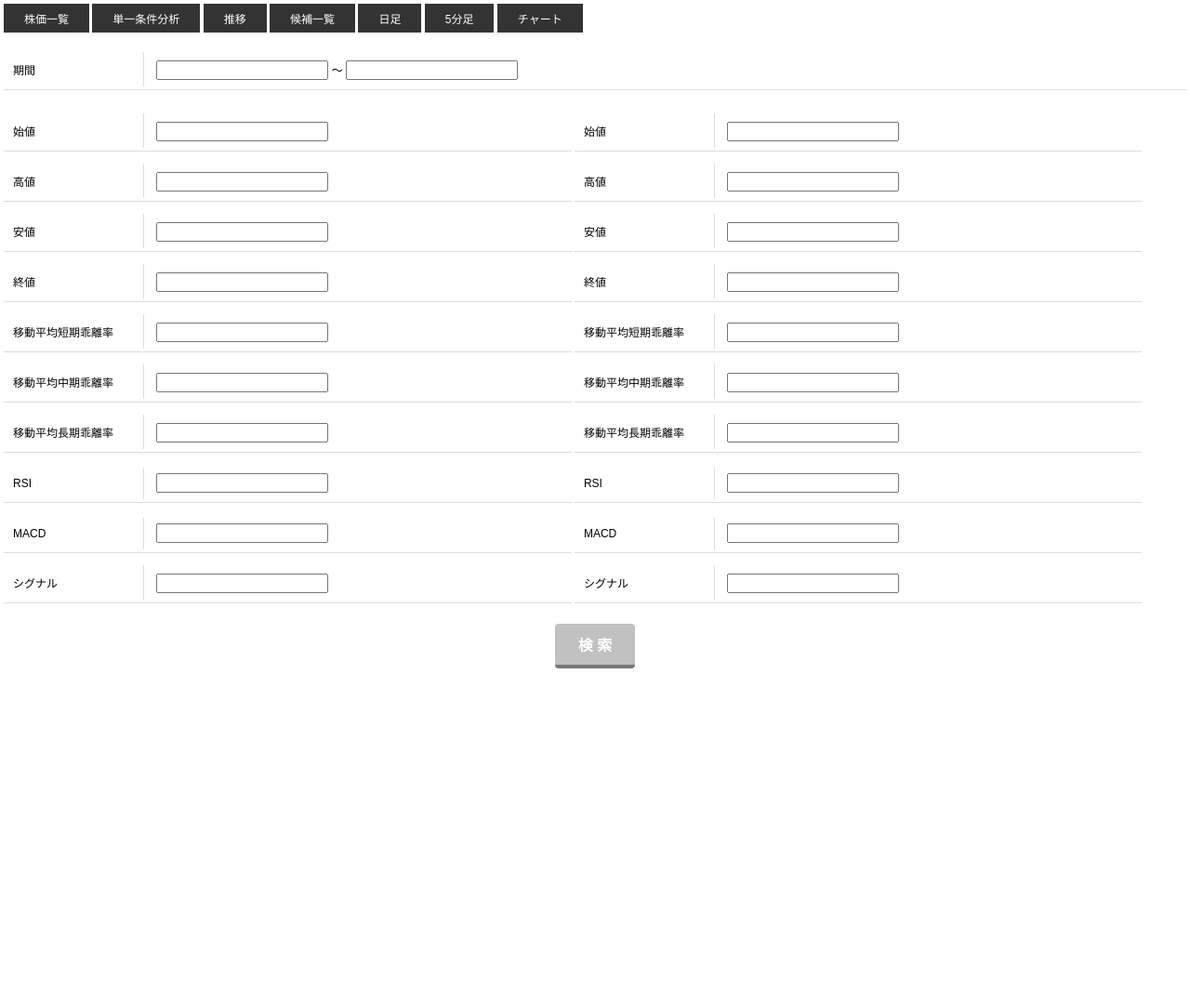
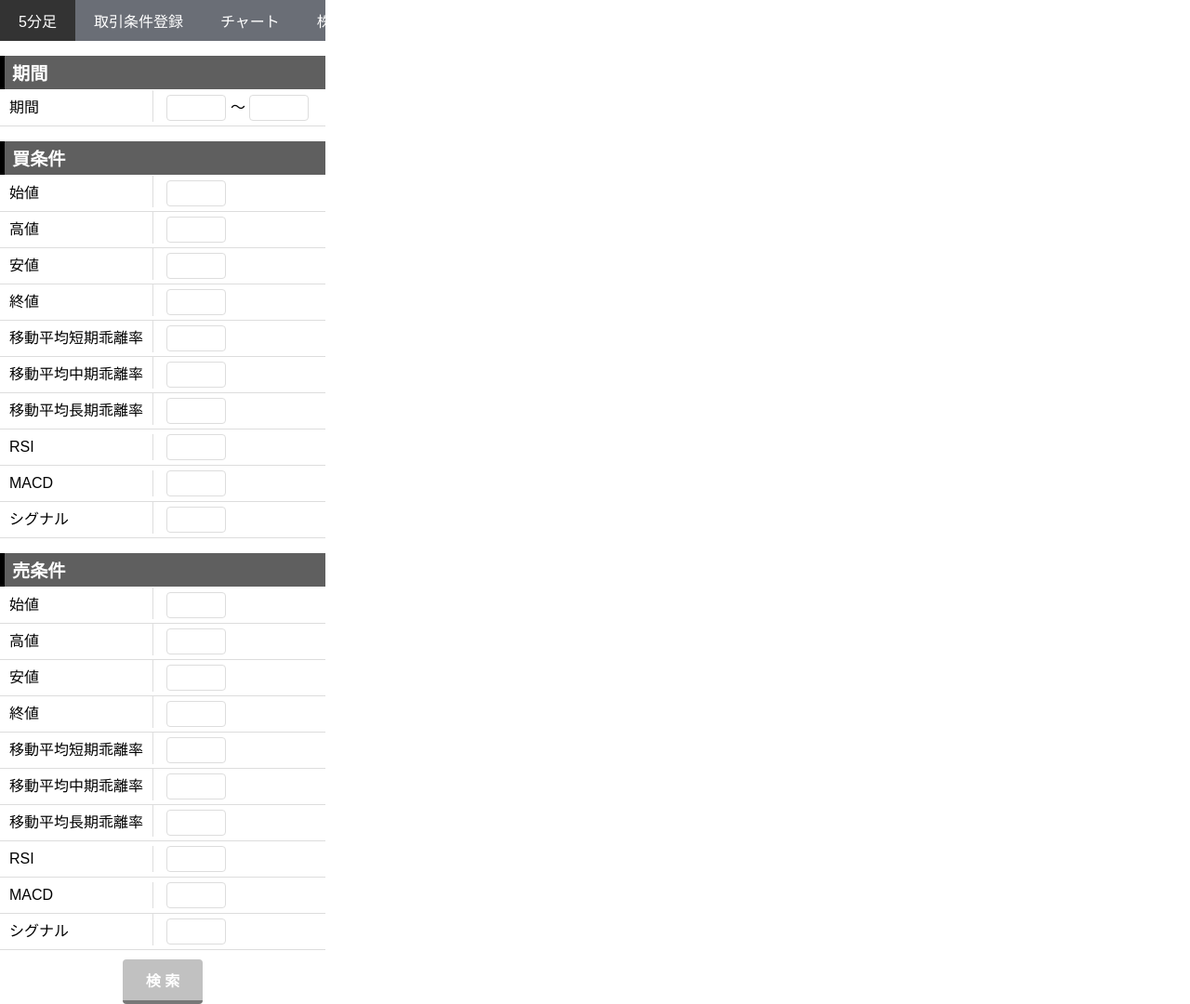
Before and after one commit to fd3s0412/kabu_analysis, a PHP site: page /torihikiRoleTouroku.php in a window 1280 px wide. Shown: the whole page at 93% size. Before the commit the page ends 719 px from the top, so only its background shows below. Run offline with PHP 8.4, Linux system fonts and the light colour scheme; some libraries are stand-ins or nearby versions.

Commit message:
スマホ向けデザイン修正

```diff
--- a/css/base.css
+++ b/css/base.css
@@ -2,15 +2,23 @@ body, div, p, span, table, table th, table td, ul, li {
 	margin: 0;
 	border: 0;
 	padding: 0;
+}
+body, div, p, span, table, table th, table td, ul, li, input, option {
 	box-sizing: border-box;
 	font-family: arial, sans-serif;
-	font-size: 12px;
+	font-size: 16px;
 }
-
 html,
 body {
-	width: 100%;
+	width: 350px;
 	height: 100%;
+}
+input[type="text"],
+input[type="number"] {
+	width: 4em;
+	border-radius: 4px;
+	border: 1px solid #ddd;
+	padding: 4px;
 }
 /*------------------------------------------------------------*/
 /* テーブル */
@@ -90,6 +98,15 @@ table td.pips_shisu_bar {
 	padding-left: 0;
 }
 /*------------------------------------------------------------*/
+/* スクロール領域 */
+/*------------------------------------------------------------*/
+.scroll_wrapper {
+	display: block;
+	width: 100%;
+	white-space: nowrap;
+	overflow: auto;
+}
+/*------------------------------------------------------------*/
 /* マイナス表示 */
 /*------------------------------------------------------------*/
 .minus {
@@ -144,15 +161,32 @@ table td.pips_shisu_bar {
 /*------------------------------------------------------------*/
 /* リスト */
 /*------------------------------------------------------------*/
-ul li {
+.header ul {
+	display: block;
+	overflow: auto;
+	white-space: nowrap;
+	font-size: 0;
+}
+.header ul li {
 	display: inline-block;
+	min-width: 5em;
 	list-style: none;
+}
+.header ul li a {
+	display: block;
+	padding: 10px 20px;
+	background-color: #6A6E76;
+	color: white;
+	text-decoration: none;
+}
+.header ul li a:hover {
+	background-color: #333333;
 }
 /*------------------------------------------------------------*/
 /* コンテンツ */
 /*------------------------------------------------------------*/
 .contents {
-	padding: 4px;
+	padding: 0;
 }
 /*------------------------------------------------------------*/
 /* 数値入力欄 */
@@ -204,16 +238,18 @@ div.two_block {
 	width: 48%;
 }
 dl {
+	margin: 0;
 	border-bottom: 1px solid #ddd;
+	padding: 0;
 }
 dl dt,
 dl dd {
 	margin: 0;
-	padding: 10px;
+	padding: 5px 10px;
 }
 dl dt {
 	display: inline-block;
-	width: 130px;
+	min-width: 9em;
 	border-right: 1px solid #ddd;
 }
 dl dd {
--- a/fragment/head.php
+++ b/fragment/head.php
@@ -1,2 +1,3 @@
+<meta name="viewport" content="width=350" >
 <link rel="stylesheet" type="text/css" href="./css/base.css">
 <script src="//ajax.googleapis.com/ajax/libs/jquery/1.11.0/jquery.min.js"></script>
--- a/header.php
+++ b/header.php
@@ -1,11 +1,12 @@
-<div class="contents header">
+<div class="header">
 	<ul>
-		<li><a class="button" href="./index.php">株価一覧</a></li>
-		<li><a class="button" href="./bunseki.php">単一条件分析</a></li>
-		<li><a class="button" href="./bunseki_suii.php">推移</a></li>
-		<li><a class="button" href="./kabu_koho.php">候補一覧</a></li>
-		<li><a class="button" href="./daily_chart.php">日足</a></li>
-		<li><a class="button" href="./chart5m.php?shoken_code=3656">5分足</a></li>
-		<li><a class="button" href="./graph.php?shokenCd=3656">チャート</a></li>
+		<li><a href="./chart5m.php?shoken_code=3656">5分足</a></li>
+		<li><a href="./torihikiRoleTouroku.php">取引条件登録</a></li>
+		<li><a href="./graph.php?shokenCd=3656">チャート</a></li>
+		<li><a href="./kabuka_ichiran.php">株価一覧</a></li>
+		<li><a href="./bunseki.php">単一条件分析</a></li>
+		<li><a href="./bunseki_suii.php">推移</a></li>
+		<li><a href="./kabu_koho.php">候補一覧</a></li>
+		<li><a href="./daily_chart.php">日足</a></li>
 		</ul>
 </div>
--- /dev/null
+++ b/js/chart5m.js
@@ -0,0 +1,4 @@
+$(function() {
+	// 表示領域調整
+	$('.scroll_wrapper').ResizeInner();
+});
--- a/torihikiRoleTouroku.php
+++ b/torihikiRoleTouroku.php
@@ -7,18 +7,16 @@ include (dirname ( __FILE__ ) . '/php_class/CsvUtil.php');
 ?>
 
 <head>
-<link rel="stylesheet" type="text/css" href="./css/base.css">
-<link rel="stylesheet" type="text/css"
-	href="/js/libs/SgrChart/SgrChart.css">
-<script
-	src="//ajax.googleapis.com/ajax/libs/jquery/1.11.0/jquery.min.js"></script>
-<script src="/js/libs/SgrChart/SgrChart.js"></script>
-<title>チャート</title>
+<?php include 'fragment/head.php'; ?>
+<title>取引ルール登録</title>
 </head>
 <body>
 	<?php include 'header.php'; ?>
 	<div class="contents">
-		<div class="one_block">
+		<!-- ------------------------------------------------------------ -->
+		<!-- 期間 -->
+		<!-- ------------------------------------------------------------ -->
+		<h2>期間</h2>
 		<dl>
 			<dt>期間</dt>
 			<dd>
@@ -27,8 +25,10 @@ include (dirname ( __FILE__ ) . '/php_class/CsvUtil.php');
 				<input type="number" />
 			</dd>
 		</dl>
-		</div>
-		<div class="two_block">
+		<!-- ------------------------------------------------------------ -->
+		<!-- 買い -->
+		<!-- ------------------------------------------------------------ -->
+		<h2>買条件</h2>
 		<dl>
 			<dt>始値</dt>
 			<dd><input type="number" /></dd>
@@ -69,8 +69,10 @@ include (dirname ( __FILE__ ) . '/php_class/CsvUtil.php');
 			<dt>シグナル</dt>
 			<dd><input type="number" /></dd>
 		</dl>
-		</div>
-		<div class="two_block">
+		<!-- ------------------------------------------------------------ -->
+		<!-- 売り -->
+		<!-- ------------------------------------------------------------ -->
+		<h2>売条件</h2>
 		<dl>
 			<dt>始値</dt>
 			<dd><input type="number" /></dd>
@@ -111,7 +113,9 @@ include (dirname ( __FILE__ ) . '/php_class/CsvUtil.php');
 			<dt>シグナル</dt>
 			<dd><input type="number" /></dd>
 		</dl>
-		</div>
+		<!-- ------------------------------------------------------------ -->
+		<!-- ボタンエリア -->
+		<!-- ------------------------------------------------------------ -->
 		<div class="btn_area">
 			<a href="#" class="btn_base">検 索</a>
 		</div>
```
Also changed, not shown: chart5m.php (+19 -12 lines), index.php (+6 -74 lines), js/libs/ResizeInner/ResizeInner.js (added, +14 -0 lines), kabuka_ichiran.php (added, +85 -0 lines). Lines whose indentation alone changed are shown as unchanged.
